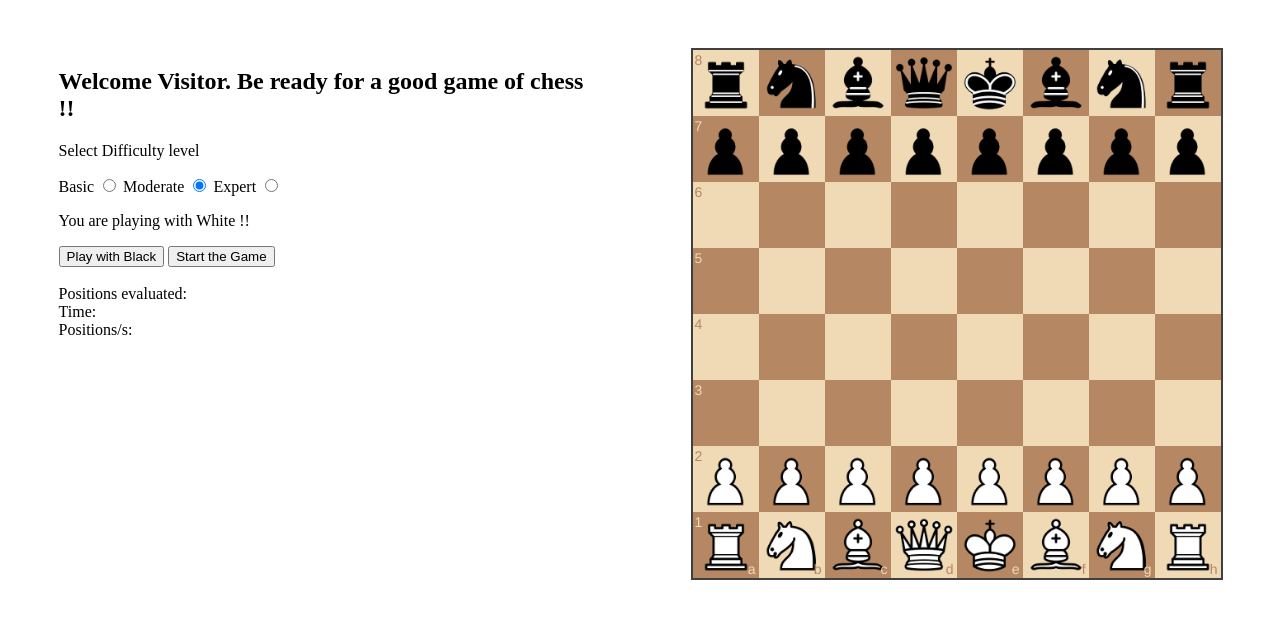
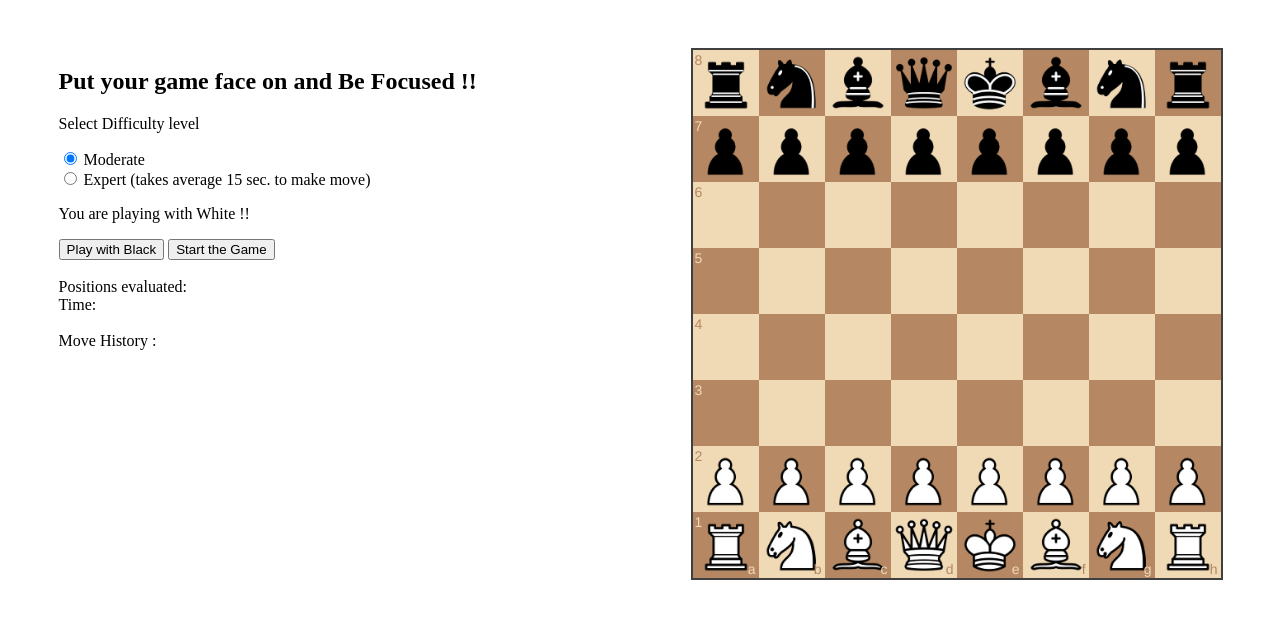
Before and after one commit to satyam-sr/satyam-sr.github.io, a website: page index.html in a window 1280 px wide. Drawn offline with nearby package versions, Linux system fonts and the light colour scheme.

Commit message:
UI finishing touches

```diff
--- a/index.html
+++ b/index.html
@@ -11,11 +11,10 @@
 <body>
 <div class="flexUI">
 <div id="form">
-    <h2>Welcome Visitor. Be ready for a good game of chess !!</h2>
+    <h2>Put your game face on and Be Focused !!   </h2>
     <p>Select Difficulty level</p>
-    Basic <input type="radio" id="m1" name="match1" onclick="update('basic');" />
-    Moderate <input type="radio" id="m2" name="match1" onclick="update('moderate');" checked/>
-    Expert <input type="radio" id="m3" name="match1" onclick="update('expert');" />
+    <input type="radio" id="m2" name="match1" onclick="update('moderate');" checked/> Moderate <br>
+    <input type="radio" id="m3" name="match1" onclick="update('expert');" /> Expert (takes average 15 sec. to make move)
     <p id="msg">You are playing with White !!</p>
     <button id="blackOrientationBtn">Play with Black</button>
     <button id="gameStart">Start the Game</button>
@@ -26,9 +25,8 @@
         <br>
         <span>Time: <span id="time"></span></span>
         <br>
-        <span>Positions/s: <span id="positions-per-s"></span> </span>
         <br>
-        <br>
+        <span>Move History :</span><br><br>
         <div id="move-history" class="move-history">
         </div>
     </div>
--- a/script.js
+++ b/script.js
@@ -367,7 +367,6 @@ var onDragStart = function (source, piece, position, orientation) {
     }
     if(blackBtnDisabled == false) document.getElementById("blackOrientationBtn").disabled= true
     if(gameStarted == false) {
-        document.getElementById("m1").disabled= true
         document.getElementById("m2").disabled= true
         document.getElementById("m3").disabled= true
         document.getElementById("gameStart").disabled= true;
@@ -409,11 +408,9 @@ var getBestMove = function (game) {
     var bestMove = minimaxRoot(depth, game, true);
     var d2 = new Date().getTime();
     var moveTime = (d2 - d);
-    var positionsPerS = ( positionCount * 1000 / moveTime);
 
     $('#position-count').text(positionCount);
     $('#time').text(moveTime/1000 + 's');
-    $('#positions-per-s').text(positionsPerS);
     return bestMove;
 };
 
@@ -491,7 +488,6 @@ $('#blackOrientationBtn').on('click', function () {
     isWhite = false
     playerCol = 'b'
     document.getElementById("gameStart").disabled= true;
-    document.getElementById("m1").disabled= true
     document.getElementById("m2").disabled= true
     document.getElementById("m3").disabled= true
     gameStarted = true
@@ -501,7 +497,6 @@ $('#blackOrientationBtn').on('click', function () {
 $('#gameStart').on('click', function () {
     document.getElementById("blackOrientationBtn").disabled= true;
     document.getElementById("gameStart").disabled= true;
-    document.getElementById("m1").disabled= true
     document.getElementById("m2").disabled= true
     document.getElementById("m3").disabled= true
     gameStarted = true
@@ -510,8 +505,6 @@ $('#gameStart').on('click', function () {
 
  var update = function(level){
      if(level == 'expert') depth = 4;
-     else if(level == 'basic') depth = 1;
-
  }
 
  function sound(src) {
```
